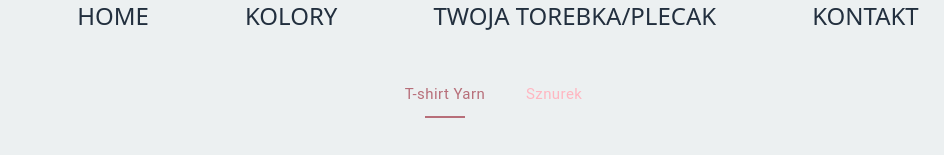
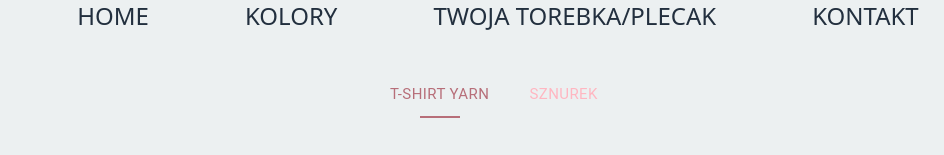
Before and after one commit to Piotr-Zacharski/hendimejdinc, a Next.js app: page /gallery in a window 1280 px wide. Shown: the part 188-343 px from the top of the page, without its empty margins (142-1086 px from the left). Built offline with nearby package versions, Linux system fonts and the light colour scheme.

Commit message:
:lipstick: Changed font size

```diff
--- a/components/ColorTabs.js
+++ b/components/ColorTabs.js
@@ -97,8 +97,8 @@ export default function ColorTabs() {
                 <StyledTabs value={value} onChange={handleChange}
                       aria-label="basic tabs example" centered indicatorColor="primary"
                 textColor="primary">
-                    <StyledTab label="T-shirt Yarn" {...a11yProps(0)} />
-                    <StyledTab label="Sznurek" {...a11yProps(1)} />
+                    <StyledTab label="T-SHIRT YARN" {...a11yProps(0)} />
+                    <StyledTab label="SZNUREK" {...a11yProps(1)} />
                 </StyledTabs>
             </Box>
             <TabPanel value={value} index={0}>
```
